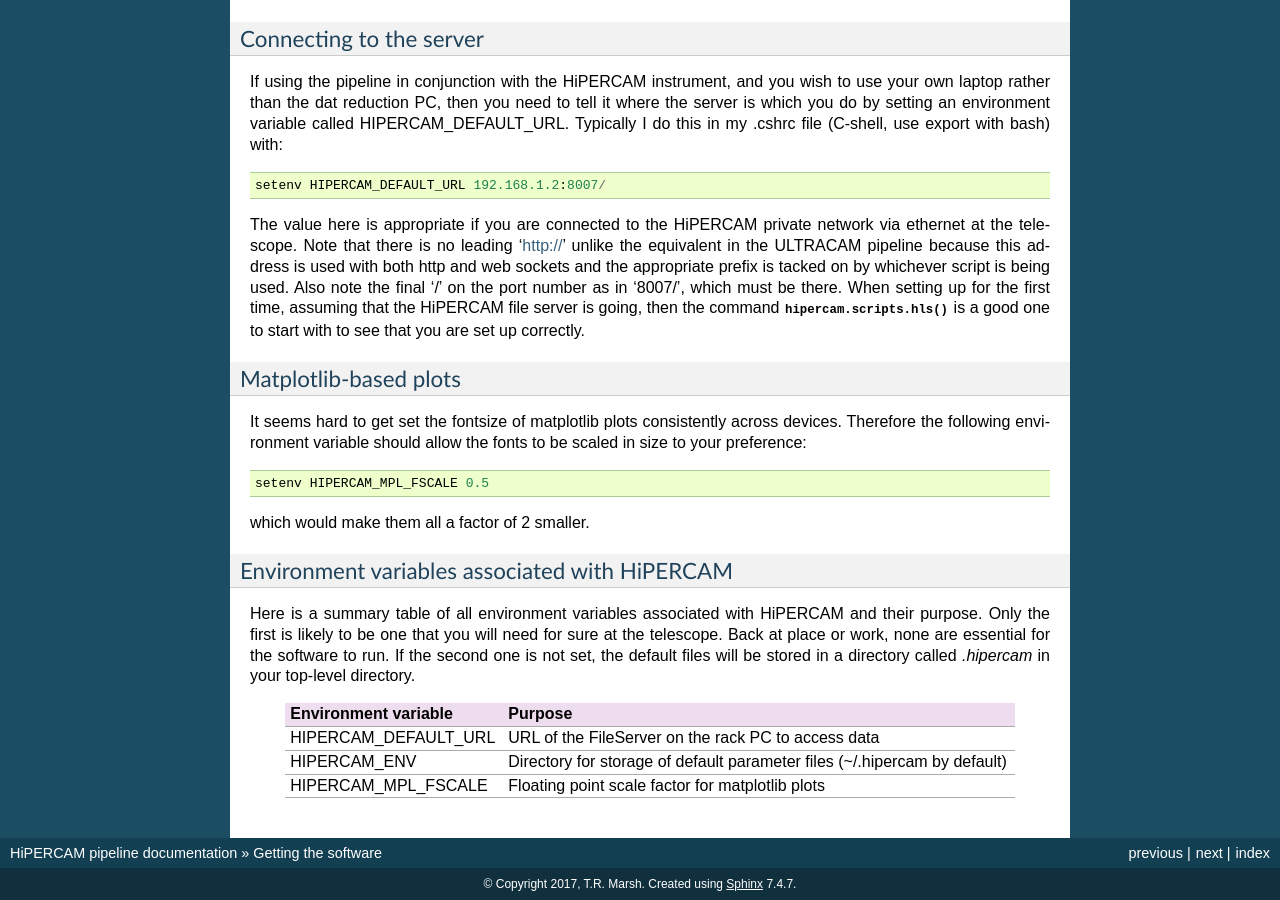
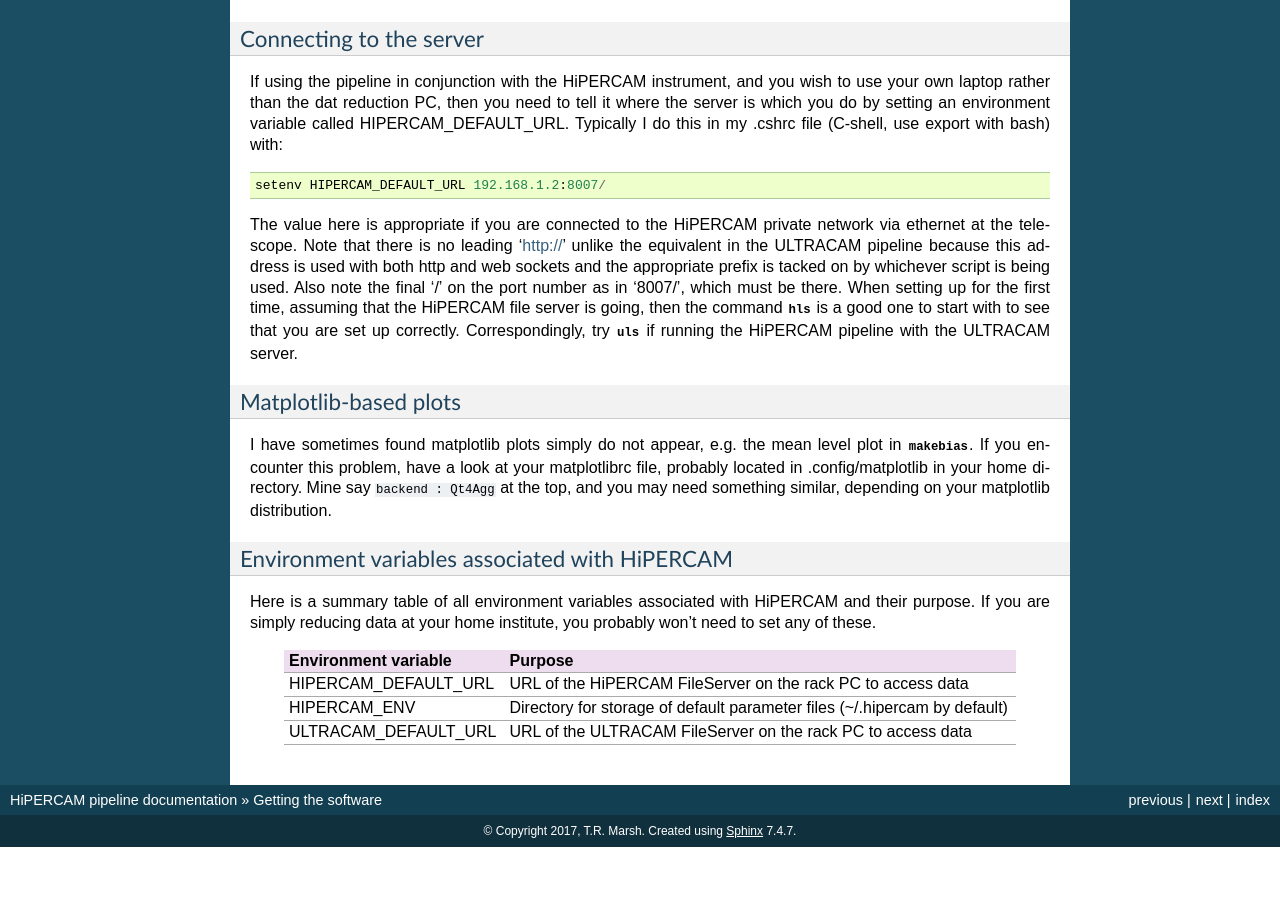
Before and after one commit to HiPERCAM/hipercam, a Sphinx documentation site: the page built from docs/installation.rst, in a window 1280 px wide and 900 px high, scrolled down 2236 px. Built offline with Sphinx 7.4.7, drawn with Linux system fonts in a browser that asks for light colours; formulas are drawn with MathJax 3; after the commit the page ends 3083 px from its top, so only the background shows below that.

Commit message:
some more doc updates

```diff
--- a/docs/installation.rst
+++ b/docs/installation.rst
@@ -51,36 +51,32 @@
 with both http and web sockets and the appropriate prefix is tacked on by
 whichever script is being used.  Also note the final '/' on the port number as
 in '8007/', which must be there. When setting up for the first time, assuming
-that the |hiper| file server is going, then the command
-:func:`hipercam.scripts.hls` is a good one to start with to see that you are
-set up correctly.
+that the |hiper| file server is going, then the command |hls| is a good one to start with to see that you are
+set up correctly. Correspondingly, try |uls| if running the |hiper| pipeline
+with the ULTRACAM server.
 
 Matplotlib-based plots
 ----------------------
 
-It seems hard to get set the fontsize of matplotlib plots consistently across
-devices. Therefore the following environment variable should allow the fonts
-to be scaled in size to your preference::
+I have sometimes found matplotlib plots simply do not appear, e.g. the mean
+level plot in |makebias|. If you encounter this problem, have a look at your
+matplotlibrc file, probably located in .config/matplotlib in your home
+directory. Mine say ``backend : Qt4Agg`` at the top, and you may need
+something similar, depending on your matplotlib distribution.
 
-  setenv HIPERCAM_MPL_FSCALE 0.5
-
-which would make them all a factor of 2 smaller.
 
 Environment variables associated with |hiper|
 ---------------------------------------------
 
 Here is a summary table of all environment variables associated with
-|hiper| and their purpose. Only the first is likely to be one that you
-will need for sure at the telescope. Back at place or work, none are
-essential for the software to run. If the second one is not set, the
-default files will be stored in a directory called `.hipercam` in your
-top-level directory.
+|hiper| and their purpose. If you are simply reducing data at your home
+institute, you probably won't need to set any of these.
 
-====================  ================================================
+====================  ============================================================
 Environment variable  Purpose
-====================  ================================================
-HIPERCAM_DEFAULT_URL  URL of the FileServer on the rack PC to access data
+====================  ============================================================
+HIPERCAM_DEFAULT_URL  URL of the |hiper| FileServer on the rack PC to access data
 HIPERCAM_ENV          Directory for storage of default parameter files
                       (~/.hipercam by default)
-HIPERCAM_MPL_FSCALE   Floating point scale factor for matplotlib plots
-====================  ================================================
+ULTRACAM_DEFAULT_URL  URL of the ULTRACAM FileServer on the rack PC to access data
+====================  ============================================================
```
